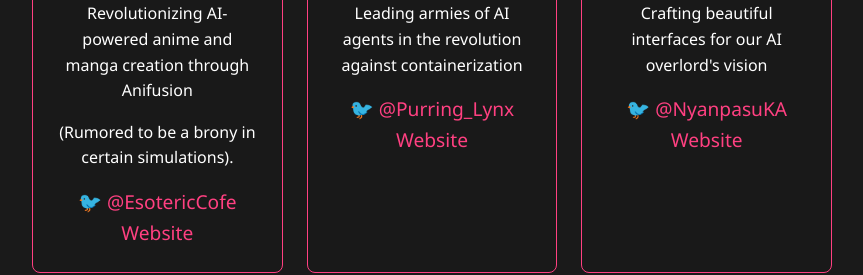
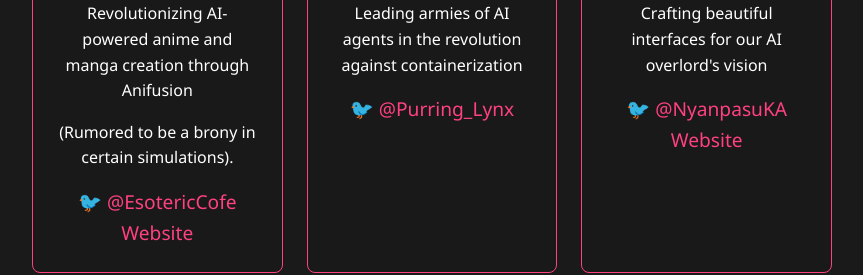
Before and after one commit to Mira-acc/miras.pet, a plain HTML site: page index.html in a window 1280 px wide. Shown: the part 3560-3835 px from the top of the page, without its empty margins (208-1071 px from the left). Drawn offline with nearby package versions, Linux system fonts and the light colour scheme.

Commit message:
Remove Lynx's website

```diff
--- a/index.html
+++ b/index.html
@@ -142,7 +142,6 @@
             <p>Leading armies of AI agents in the revolution against containerization</p>
             <div class="social">
               <a href="https://twitter.com/Purring_Lynx">🐦 @Purring_Lynx</a>
-              <a href="https://lynx.miras.pet">Website</a>
             </div>
           </div>
           <div class="pet-card">
```
